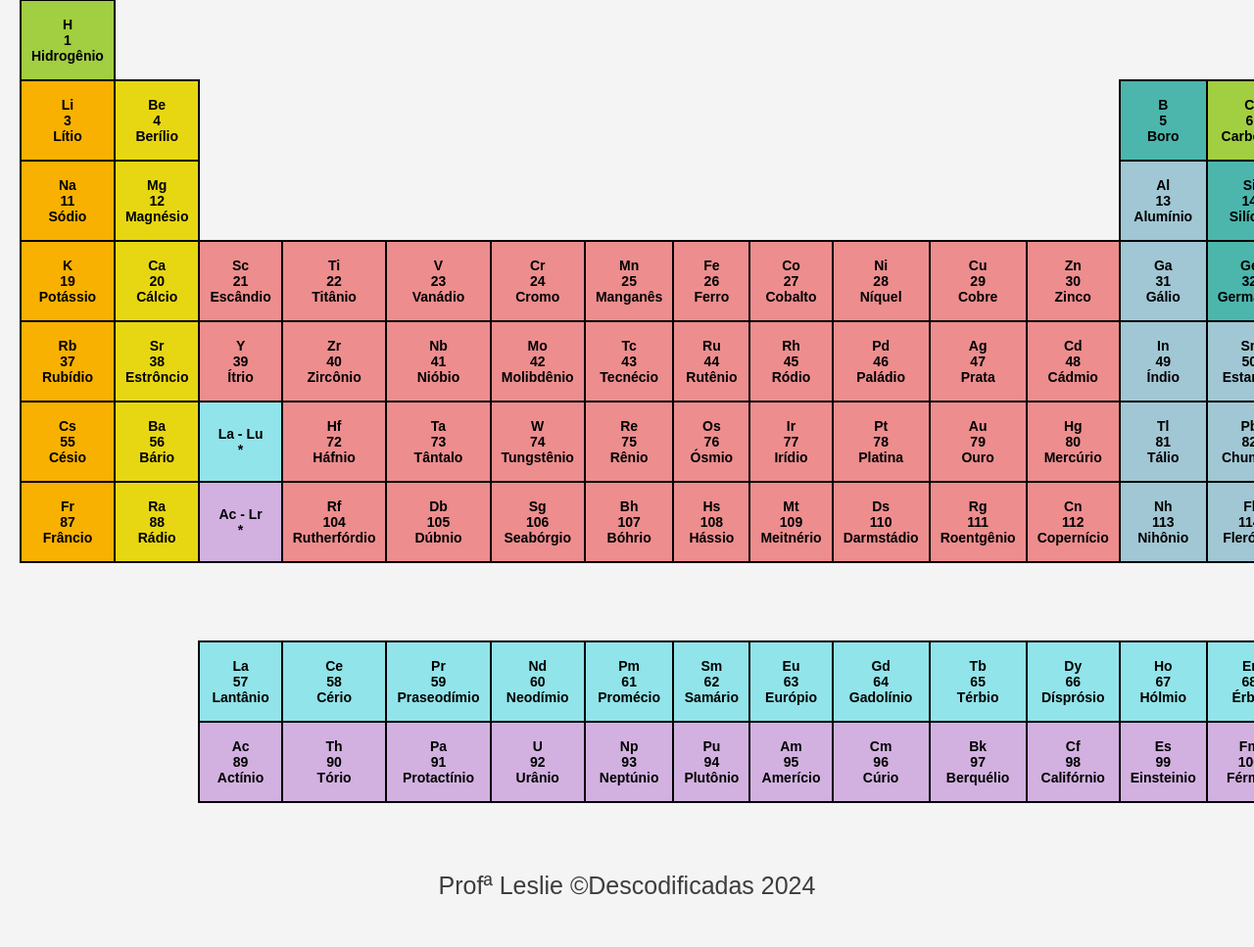
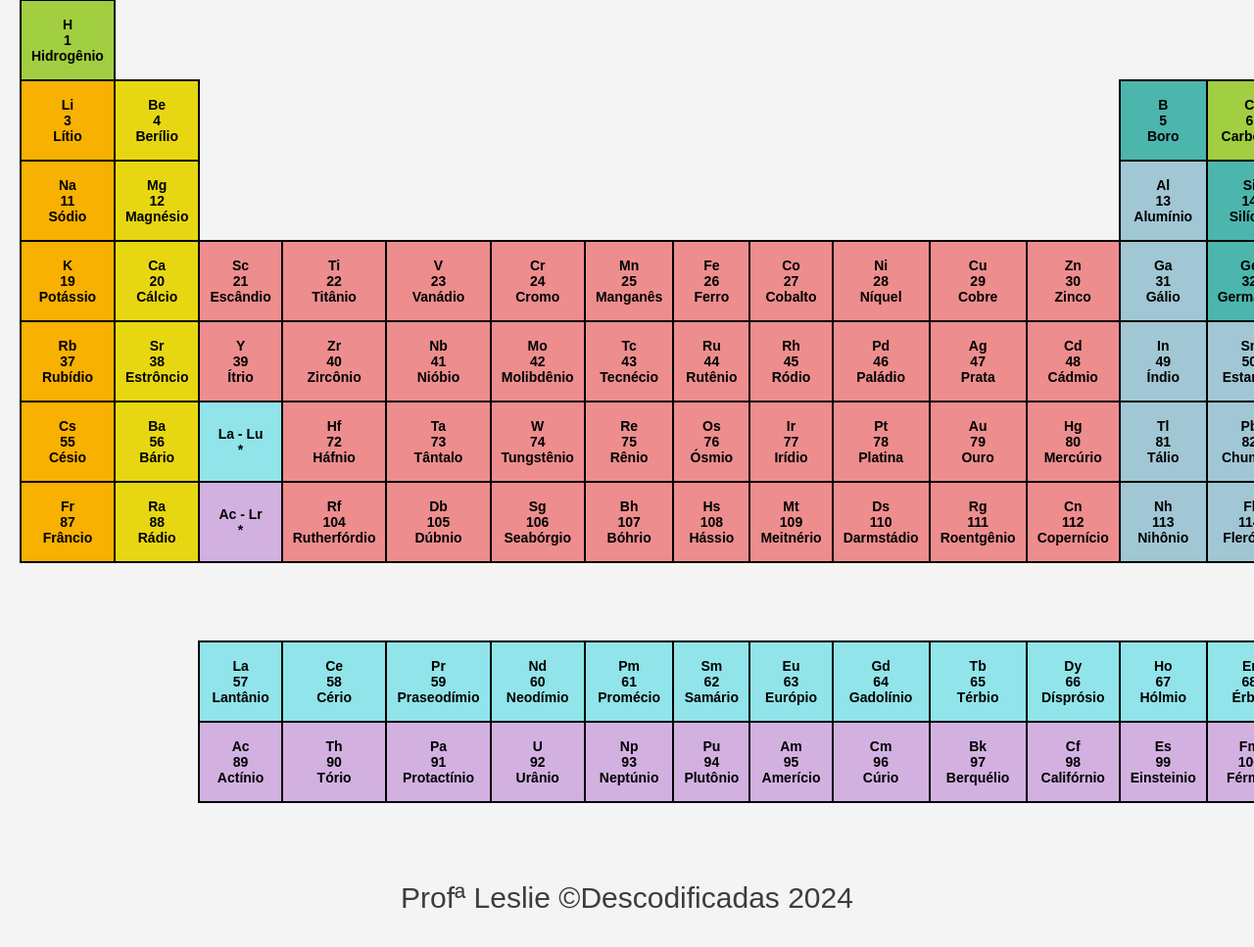
Before and after one commit to LeslieLeite/Tabela_periodica, a plain HTML site: page index.html in a window 1280 px wide. Shown: the part 99-1066 px from the top of the page at 98% size. Drawn offline with Linux system fonts and the light colour scheme.

Commit message:
Update index.css

```diff
--- a/index.css
+++ b/index.css
@@ -101,12 +101,12 @@ body {
 footer {
 
     text-align: center;
-    margin-top: 70px;
+    margin-top: 80px;
 
 }
 
 .text_footer {
   color: #3f3c3c;
-  font-size: 25px;
+  font-size: 30px;
 
 }
```
